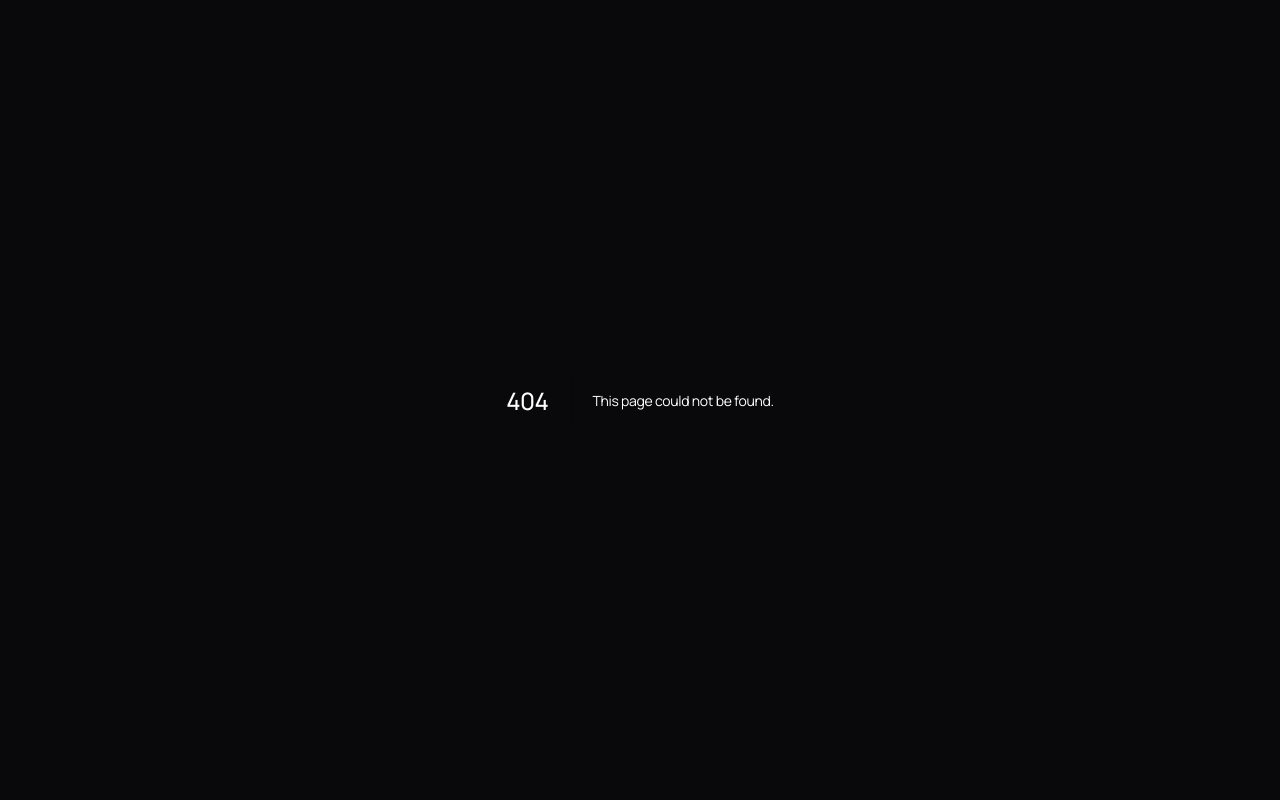
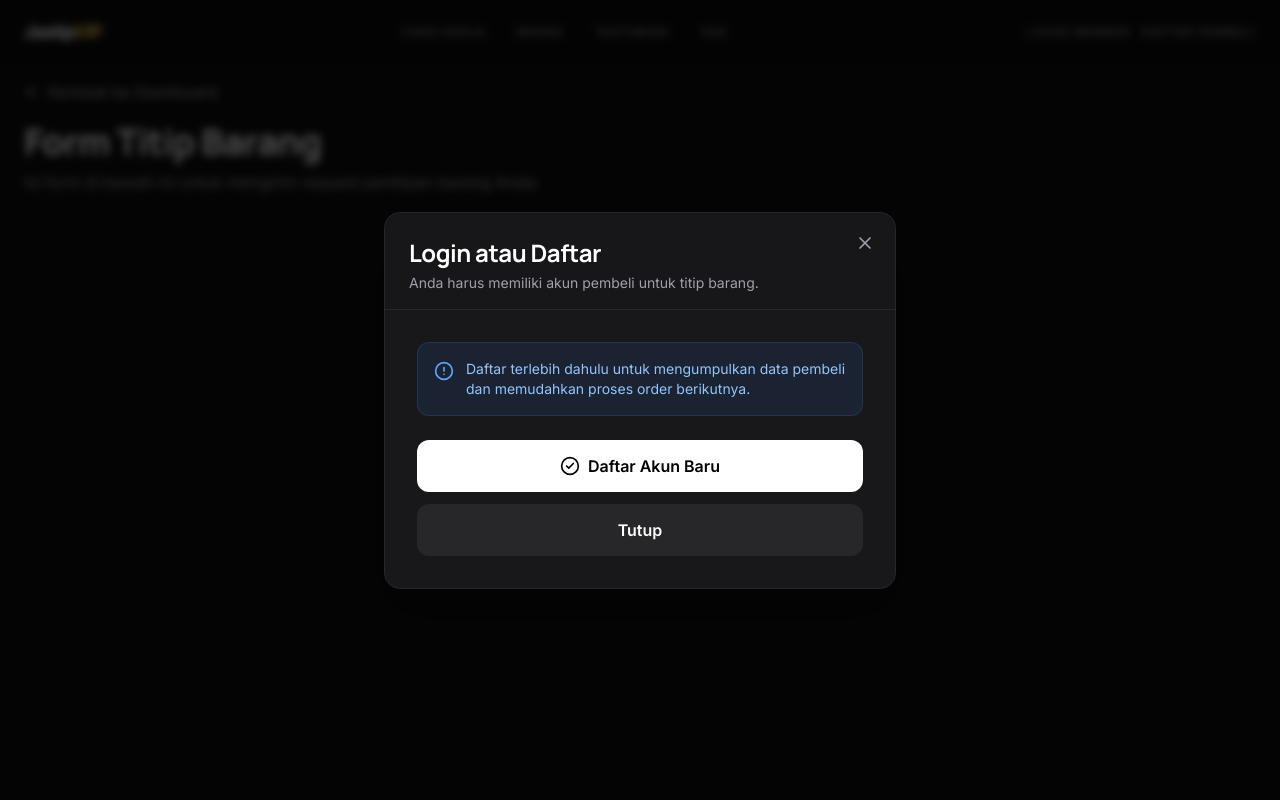
Before and after one commit to Rickyfn01/web-jastip, a Next.js app: page /member/request in a window 1280 px wide. Before the commit this address had no page. Shown: the top 800 px of the page. Built offline with nearby package versions, Linux system fonts and the light colour scheme.

Commit message:
fix(member): open titip barang form directly in member area

```diff
--- a/src/app/member/dashboard/page.tsx
+++ b/src/app/member/dashboard/page.tsx
@@ -227,9 +227,9 @@ export default function MemberDashboard() {
               <div className="bg-[#131313] border border-[#262626] rounded-lg p-12 text-center">
                 <Package className="w-16 h-16 text-[#484848] mx-auto mb-4" />
                 <p className="text-[#ababab] mb-6">Belum ada pesanan. Mulai titip barang favorit Anda sekarang!</p>
-                <a href="/" className="bg-[#e9c349] px-6 py-3 text-[#4f3e00] font-semibold rounded-lg inline-block hover:brightness-110">
+                <Link href="/member/request" className="bg-[#e9c349] px-6 py-3 text-[#4f3e00] font-semibold rounded-lg inline-block hover:brightness-110">
                   Titip Barang Sekarang
-                </a>
+                </Link>
               </div>
             ) : (
               <div className="space-y-4">
--- /dev/null
+++ b/src/app/member/request/page.tsx
@@ -0,0 +1,32 @@
+'use client';
+
+import Link from 'next/link';
+import { ArrowLeft } from 'lucide-react';
+import Navbar from '@/components/Navbar';
+import Footer from '@/components/Footer';
+import RequestForm from '@/components/RequestForm';
+
+export default function MemberRequestPage() {
+  return (
+    <>
+      <Navbar />
+      <main className="min-h-screen bg-[#0e0e0e] pt-20 pb-12">
+        <div className="max-w-7xl mx-auto px-6">
+          <div className="mb-8">
+            <Link
+              href="/member/dashboard"
+              className="inline-flex items-center gap-2 text-[#ababab] hover:text-[#e9c349] transition-colors"
+            >
+              <ArrowLeft className="w-4 h-4" />
+              Kembali ke Dashboard
+            </Link>
+            <h1 className="mt-4 text-3xl md:text-4xl font-extrabold text-[#f9f9f9]">Form Titip Barang</h1>
+            <p className="mt-2 text-[#ababab]">Isi form di bawah ini untuk mengirim request penitipan barang Anda.</p>
+          </div>
+        </div>
+      </main>
+      <RequestForm forceOpen hideFloatingButton />
+      <Footer />
+    </>
+  );
+}
--- a/src/components/RequestForm.tsx
+++ b/src/components/RequestForm.tsx
@@ -1,11 +1,16 @@
 'use client';
 
-import { useState } from 'react';
+import { useEffect, useState } from 'react';
 import { Upload, X, CheckCircle2, Loader2, AlertCircle, ArrowRight } from 'lucide-react';
 import Link from 'next/link';
 import { useCustomerAuth } from '@/lib/use-customer-auth';
 
-export default function RequestForm() {
+interface RequestFormProps {
+  forceOpen?: boolean;
+  hideFloatingButton?: boolean;
+}
+
+export default function RequestForm({ forceOpen = false, hideFloatingButton = false }: RequestFormProps) {
   const { isLoggedIn, customerId, isLoading } = useCustomerAuth();
   const [isOpen, setIsOpen] = useState(false);
   const [isSubmitting, setIsSubmitting] = useState(false);
@@ -15,6 +20,12 @@ export default function RequestForm() {
   const [warningMsg, setWarningMsg] = useState('');
   const [selectedFile, setSelectedFile] = useState<File | null>(null);
   const [isDragging, setIsDragging] = useState(false);
+
+  useEffect(() => {
+    if (forceOpen) {
+      setIsOpen(true);
+    }
+  }, [forceOpen]);
 
   const handleFileChange = (e: React.ChangeEvent<HTMLInputElement>) => {
     if (e.target.files && e.target.files[0]) {
@@ -76,6 +87,10 @@ export default function RequestForm() {
   };
 
   if (!isOpen) {
+    if (hideFloatingButton || forceOpen) {
+      return null;
+    }
+
     return (
       <button
         onClick={() => {
```
